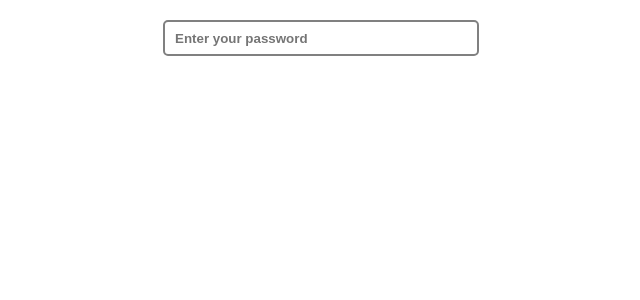
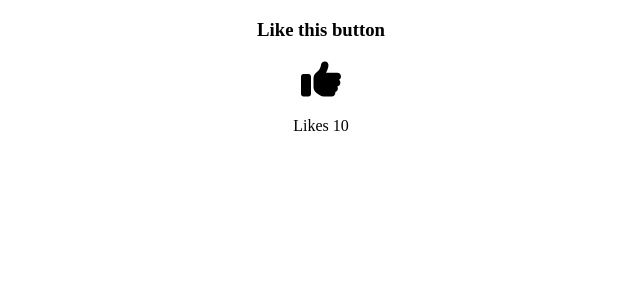
Before and after one commit to ajaykumar-21/Machine-Coding-Questions, a React (Create React App) app: page / in a window 1280 px wide. Shown: the top 300 px of the page, without its empty margins (319-959 px from the left). Built offline with nearby package versions, Linux system fonts and the light colour scheme.

Commit message:
create like dislike button  component

```diff
--- a/src/App.js
+++ b/src/App.js
@@ -1,12 +1,12 @@
 import "./App.css";
 // import Practics from "./components/Practics/Practics";
-import Password from "./components/Passsword/Password";
+import Like from "./components/Like/Like";
 
 function App() {
   return (
     <div className="App">
       {/* <Practics /> */}
-      <Password />
+      <Like />
     </div>
   );
 }
--- /dev/null
+++ b/src/components/Like/Like.js
@@ -0,0 +1,29 @@
+import React, { useState } from "react";
+import { FontAwesomeIcon } from "@fortawesome/react-fontawesome";
+import { faThumbsUp } from "@fortawesome/free-solid-svg-icons";
+import styles from "./Like.module.css";
+
+function Like() {
+  const [likes, setLikes] = useState(10);
+  const [isLike, setIsLike] = useState(false);
+
+  const handleLikeDislike = () => {
+    setLikes(likes + (isLike ? -1 : 1));
+    setIsLike(!isLike);
+  };
+
+  return (
+    <div>
+      <h3>Like this button</h3>
+      <FontAwesomeIcon
+        icon={faThumbsUp}
+        className={styles.likeIcon}
+        onClick={handleLikeDislike}
+        style={{ color: isLike ? "red" : "" }}
+      />
+      <p>Likes {likes}</p>
+    </div>
+  );
+}
+
+export default Like;
--- /dev/null
+++ b/src/components/Like/Like.module.css
@@ -0,0 +1,17 @@
+@keyframes shake {
+  from {
+    right: 20px;
+  }
+  to {
+    left: 20px;
+  }
+}
+
+.likeIcon {
+  width: 40px;
+  height: 40px;
+  cursor: pointer;
+  animation: shake 2s;
+  position: relative;
+  /* animation-duration: 0.25s; */
+}
--- a/src/components/Passsword/Password.module.css
+++ b/src/components/Passsword/Password.module.css
@@ -1,7 +1,7 @@
 input {
   margin-top: 20px;
-  height: 30px;
-  width: 300px;
+  height: 40px;
+  width: 400px;
   outline: none;
   padding-left: 10px;
   border: 2px solid gray;
@@ -11,6 +11,7 @@ input {
 
 .eyeIcon {
   position: relative;
-  right: 35px;
+  right: 40px;
   cursor: pointer;
+  box-sizing: border-box;
 }
```
